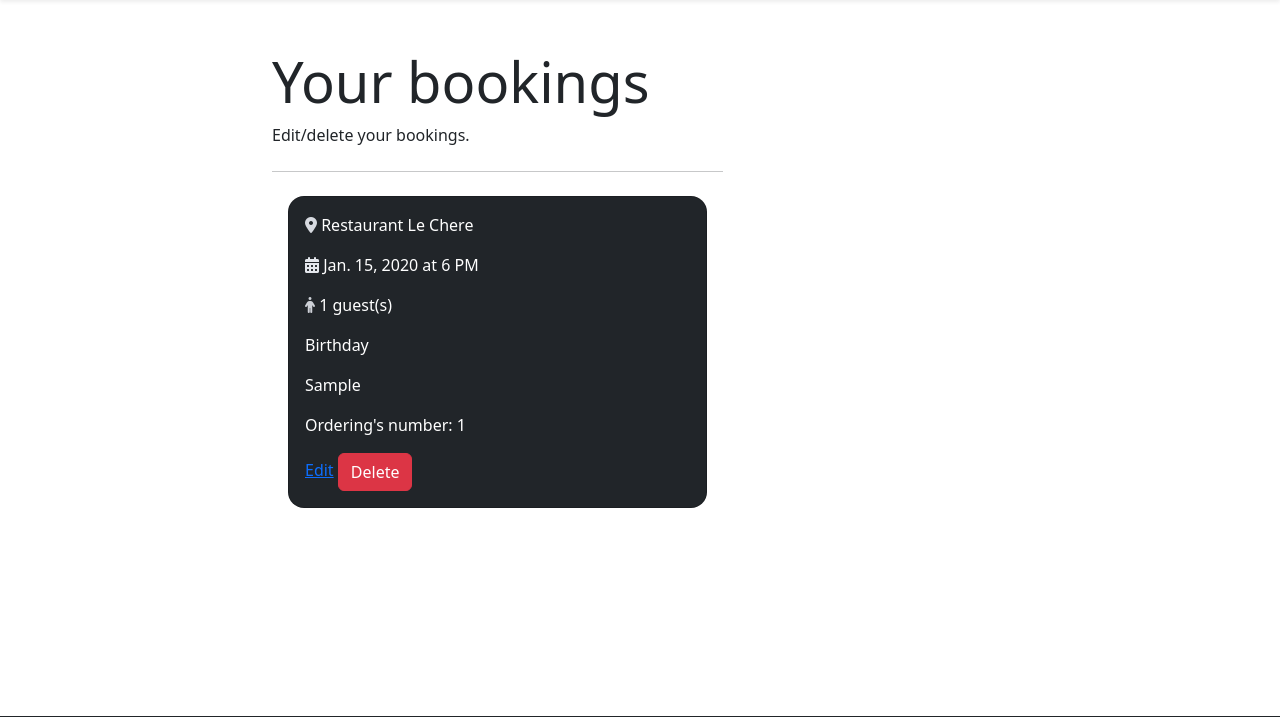
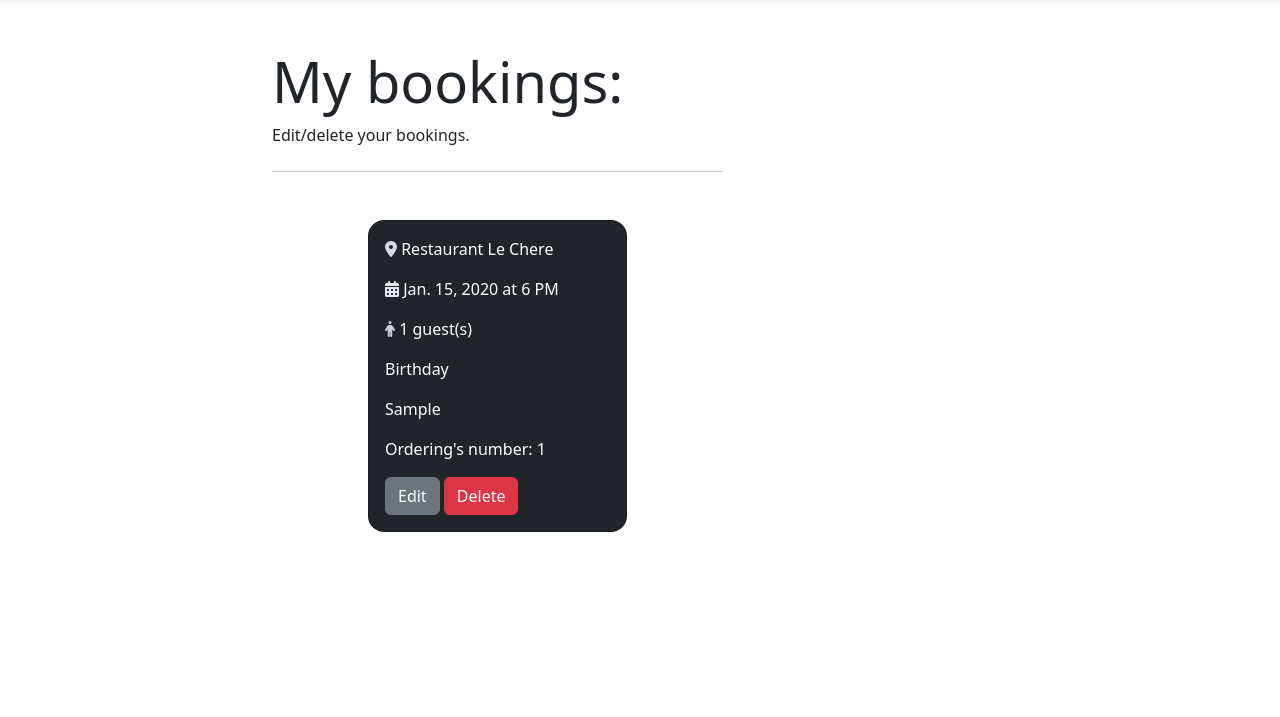
Before and after one commit to MariaJoannaArnesson/restaurant_booking_system, a Django app: page /mybookings in a window 1280 px wide. Shown: the part 74-791 px from the top of the page. Run offline with Django 3.2, Linux system fonts and the light colour scheme; a user stored in the database is signed in; tables that the repository leaves empty hold one stand-in row (values such as "Sample post"); some libraries are stand-ins or nearby versions.

Commit message:
Finished designe to mybboking.html and added image to features my booking page on README.md

```diff
--- a/static/css/style.css
+++ b/static/css/style.css
@@ -72,5 +72,5 @@ input[type="submit"]:active {
     margin-left: -4em;
 }
 .accordion {
-	margin: 1em;
+	margin: 3em;
 }
--- a/templates/mybookings.html
+++ b/templates/mybookings.html
@@ -8,16 +8,17 @@
 {% block body %}
 <section class="v-100 gradient-custom">
   <div class="container py-5 h-100">
-    <div class="row d-flex align-items-center h-100">
+
+    <div class="row d-flex  align-items-center h-100">
       <div class="col-12 col-md-8 col-lg-6 col-xl-5 offset-lg-2">
         <div class="jumbotron jumbo-height">
-          <h1 class="display-4">Your bookings</h1>
+          <h1 class="display-4">My bookings: </h1>
           <p>Edit/delete your bookings.</p>
           <hr class="my-4">
           <!-- Displays all the reservations of the user-->
           {% for online_booking in online_bookings %}
           <div class="accordion" id="accordionExample">
-            <div class="card bg-dark text-white" style="border-radius: 1rem;">
+            <div class="card bg-dark text-white" style="border-radius: 1rem; margin: 3em;">
 
               <div >
                 <div class="card-body">
@@ -41,14 +42,16 @@
                   </p>
 
                   <p> Ordering's number: {{ online_booking.id }}</p>
-                  <a href="/edit_booking/{{ online_booking.id }}" >Edit</a>
-
+                  <button type="button" class="btn btn-secondary">
+                  <a href="/edit_booking/{{ online_booking.id }}" ></a>Edit
+                </button>
                   <button type="button" class="btn btn-danger" data-toggle="modal" data-target="#staticBackdrop">
                     Delete
                   </button>
                 </div>
               </div>
             </div>
+
             <!-- Delete modal -->
             <div class="modal fade" id="staticBackdrop" data-backdrop="static" data-keyboard="false" tabindex="-1"
               aria-labelledby="staticBackdropLabel" aria-hidden="true">
@@ -83,10 +86,15 @@
             </div>
           </div>
           {% endfor %}
+
         </div>
+
+
       </div>
+
     </div>
   </div>
+
 </section>
 
 </br></br></br></br></br></br>
```
Also changed, not shown: README.md, static/images/mybookings.png (added).
